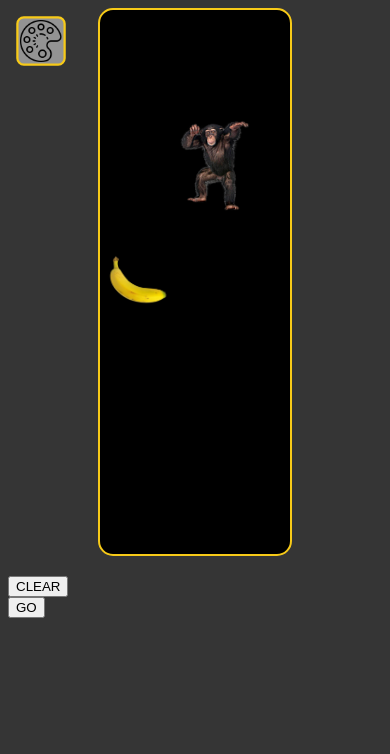
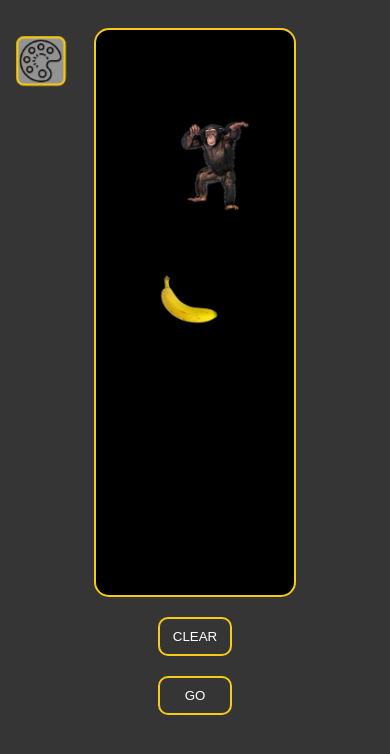
Before and after one commit to AndreGrigorian/AndreGrigorian.github.io, a plain HTML site: page index.html in a window 390 px wide. Drawn offline with Linux system fonts and the light colour scheme.

Commit message:
css for new buttons

```diff
--- a/css/style.css
+++ b/css/style.css
@@ -6,8 +6,8 @@ body {
 	font-family: 'Ubuntu', sans-serif;
 	background: #353535;
 	color: #FFF;
-    overflow: hidden;
-
+    	overflow: hidden;
+	padding-top: 5%;
 }
 
 
@@ -21,18 +21,23 @@ body {
 }
 
 
-/*GO BUTTON*/
-#div-btn{
-    padding-left: 42%;
-    padding-right: 42%;
-    user-select:none;
+.run-btns{
+    width: 10%;
+    cursor: pointer;
+    border-radius: 10px;
+    background-color: #353535;
+    color: #FFF;
+    padding: 10px;
+    border-style: solid;
+    border-color: #F7CA18;
+    margin-bottom: 20px;
+    margin-left: 45%;
 }
 
-/*CLEAR BUTTON*/
-#div-btn2{
-    padding-left: 42%;
-    padding-right: 42%;
-    user-select:none;
+.run-btns:hover{
+    background-color: #F7CA18;
+    color: #000000;
+    box-shadow: 5px 10px 5px #181717;
 }
 
 #monkeImg{
@@ -198,6 +203,13 @@ body {
     #endImg{
         width: 70px;
     }
+    #main-canvas{
+        height: 70%;
+    }
+    .run-btns{
+        width: 20%;
+        margin-left: 40%;
+    }
 }
 
 
@@ -219,7 +231,8 @@ body {
         width: 70%;
         height: 2%;
     }
-    #go{
-        margin-top: 10%;
+    #main-canvas{
+        width: 75%;
+        height: 50%;
     }
 }
```
